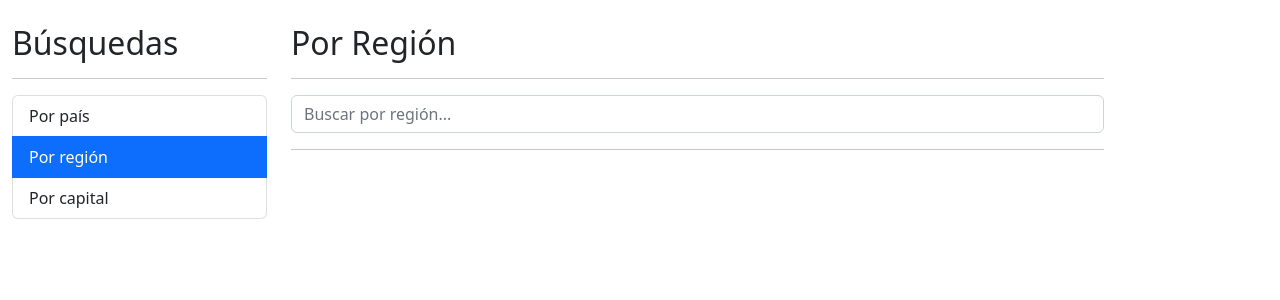
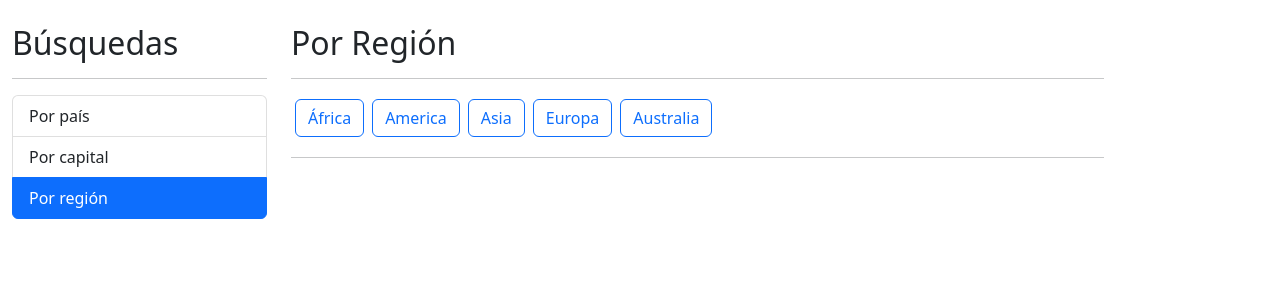
Before and after one commit to rbnicodev/paisesApp, an Angular app: page /region in a window 1280 px wide. Shown: the top 300 px of the page. Built offline with nearby package versions, Linux system fonts and the light colour scheme.

Commit message:
clases condicionales

```diff
--- a/src/app/paises/components/table/table.component.html
+++ b/src/app/paises/components/table/table.component.html
@@ -19,7 +19,7 @@
             <td>{{ item.capital }}</td>
             <td>{{ item.population | number }}</td>
             <td>
-                <a [routerLink]="['pais/', item.cca3]" routerLinkActive="router-link-active" >Ver...</a>
+                <a [routerLink]="['/pais/', item.cca3]" routerLinkActive="router-link-active" >Ver...</a>
             </td>
         </tr>
     </tbody>
--- a/src/app/paises/pages/por-pais/por-pais.component.html
+++ b/src/app/paises/pages/por-pais/por-pais.component.html
@@ -1,10 +1,12 @@
-<h2>Por País</h2>
+<h2>Por país</h2>
 <hr>
 
 <div class="row">
     <app-input (onEnter) = "search( $event )"
         (onDebounce)="sugerencias( $event )"
         placeholder="Buscar por pais..."></app-input>
+
+
 </div>
 
 <hr>
--- a/src/app/paises/pages/por-pais/por-pais.component.ts
+++ b/src/app/paises/pages/por-pais/por-pais.component.ts
@@ -9,7 +9,7 @@ import { PaisService } from '../../services/pais.service';
 })
 export class PorPaisComponent {
 
-  termino: string = "";
+  termino: string = '';
   error: boolean = false;
   results: Country[] = [];
 
--- a/src/app/paises/pages/por-region/por-region.component.html
+++ b/src/app/paises/pages/por-region/por-region.component.html
@@ -1,18 +1,26 @@
 <h2>Por Región</h2>
 <hr>
 
-<div class="row">
+
+<button
+    [class]="getClassBtn( region.key )"
+    *ngFor="let region of regiones | keyvalue"
+    (click)="search( region.key )">
+    {{ region.value }}
+</button>
+
+<!-- <div class="row">
     <app-input (onEnter) = "search( $event )"
         (onDebounce)="sugerencias( $event )"
         placeholder="Buscar por región..."></app-input>
-</div>
+</div> -->
 
 <hr>
-<div class="alert alert-danger" *ngIf="error && termino.length > 0">
+<!-- <div class="alert alert-danger" *ngIf="error && termino.length > 0">
     No se encontró nada con el término {{ termino }}
-</div>
+</div> -->
 
-<div class="row" *ngIf="results.length>0">
+<div class="row" *ngIf="results.length > 0">
     <div class="col">
         <app-table [results]="results"></app-table>
     </div>
--- a/src/app/paises/pages/por-region/por-region.component.ts
+++ b/src/app/paises/pages/por-region/por-region.component.ts
@@ -9,31 +9,38 @@ import { PaisService } from '../../services/pais.service';
 })
 export class PorRegionComponent {
 
-  termino: string = "";
-  error: boolean = false;
+
+  regiones: Object = {
+    'europe':'Europa',
+    'americas':'America',
+    'africa':'África',
+    'asia':'Asia',
+    'oceania':'Australia'
+  }
+
+  regionActiva: string = '';
+
+  getClassBtn( region: string) {
+    return ( region === this.regionActiva )
+      ? 'btn btn-primary m-1'
+      : 'btn btn-outline-primary m-1';
+  }
+
   results: Country[] = [];
 
 
   constructor( private regionService: PaisService ) {}
 
 
-  search( termino: string ) {
-    this.termino = termino;
-    this.error = false;
+  search( region: string ) {
+    this.regionActiva = region;
 
-    this.regionService.searchRegion( this.termino ).subscribe({ next: (resp) => {
+    this.regionService.searchRegion( this.regionActiva ).subscribe({ next: (resp) => {
       console.log(resp);
       this.results = resp;
     }, error: (err) => {
-      this.error = true;
       this.results = [];
     }});
 
   }
-
-  sugerencias( termino: string ) {
-    this.error = false;
-    this.search( termino );
-  }
-
 }
--- a/src/app/paises/pages/ver-pais/ver-pais.component.html
+++ b/src/app/paises/pages/ver-pais/ver-pais.component.html
@@ -19,17 +19,17 @@
         <div class="col">
             <h3>Información</h3>
             <ul class="list-group">
-                <li class="list-group-item">
-                    <strong>Población</strong> {{ pais.population | number }}
+                <li class="list-group-item row">
+                    <strong class="col-6 mr-3">Población:</strong> <pre class="col" style="display:inline">{{ pais.population | number }}</pre>
                 </li>
-                <li class="list-group-item">
-                    <strong>Capital</strong> {{ pais.capital }}
+                <li class="list-group-item row">
+                    <strong class="col-6 mr-3">Extensión:</strong> <pre class="col" style="display:inline">{{ pais.area | number }} m2</pre>
                 </li>
-                <li class="list-group-item">
-                    <strong>Región</strong> {{ pais.region }}
+                <li class="list-group-item row">
+                    <strong class="col-6 mr-3">Capital:</strong> <pre class="col" style="display:inline">{{ pais.capital }}</pre>
                 </li>
-                <li class="list-group-item">
-                    <strong>Extensión</strong> {{ pais.area | number }} m2
+                <li class="list-group-item row">
+                    <strong class="col-6 mr-3">Región:</strong> <pre class="col" style="display:inline">{{ pais.region }}</pre>
                 </li>
             </ul>
             <hr>
--- a/src/app/shared/sidebar/sidebar.component.html
+++ b/src/app/shared/sidebar/sidebar.component.html
@@ -8,13 +8,13 @@
         Por país
     </li>
     <li class="list-group-item"
+        routerLink="capital"
+        routerLinkActive="active">
+        Por capital
+    </li>
+    <li class="list-group-item"
         routerLink="region"
         routerLinkActive="active">
         Por región
     </li>
-    <li class="list-group-item"
-        routerLink="capital"
-        routerLinkActive="active">
-        Por capital
-    </li>
 </ul>
```
